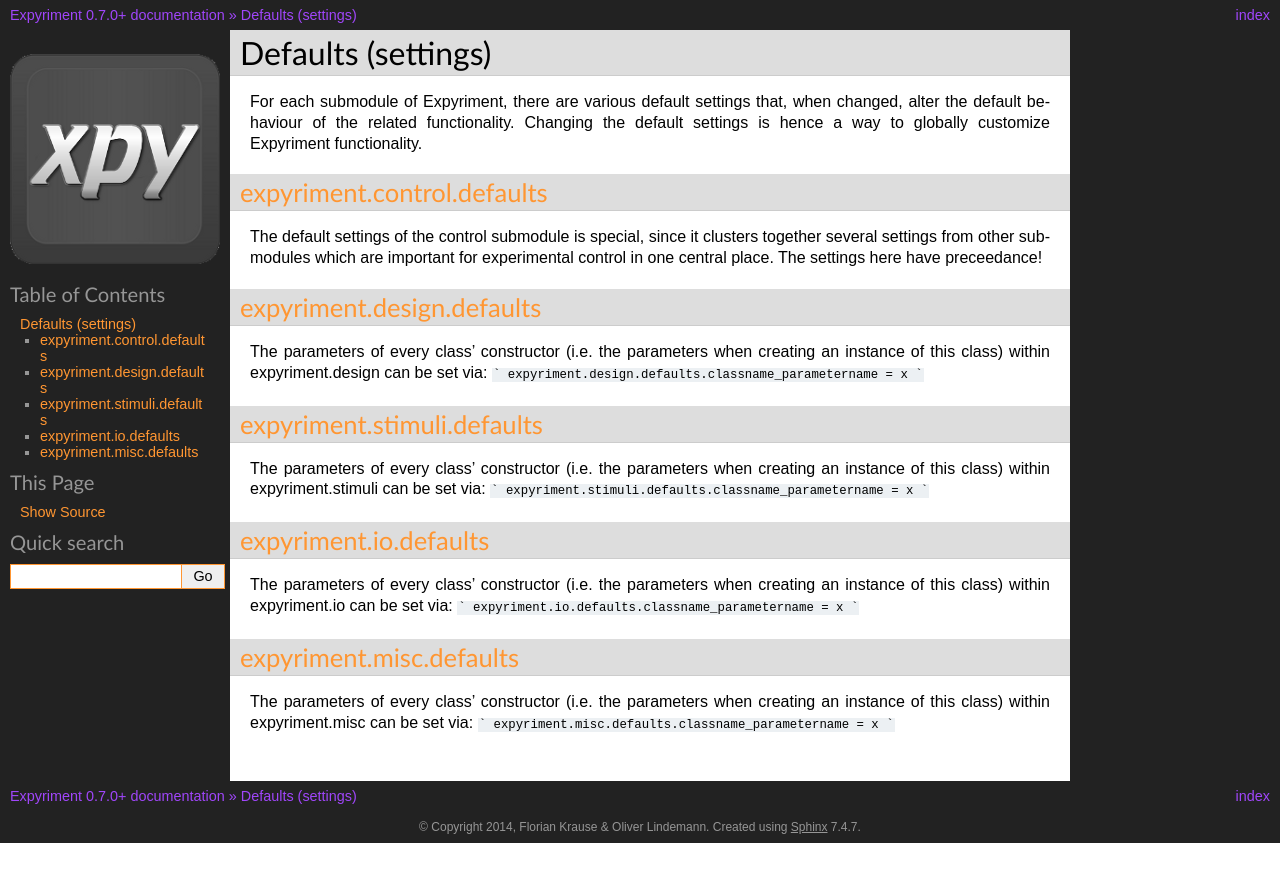
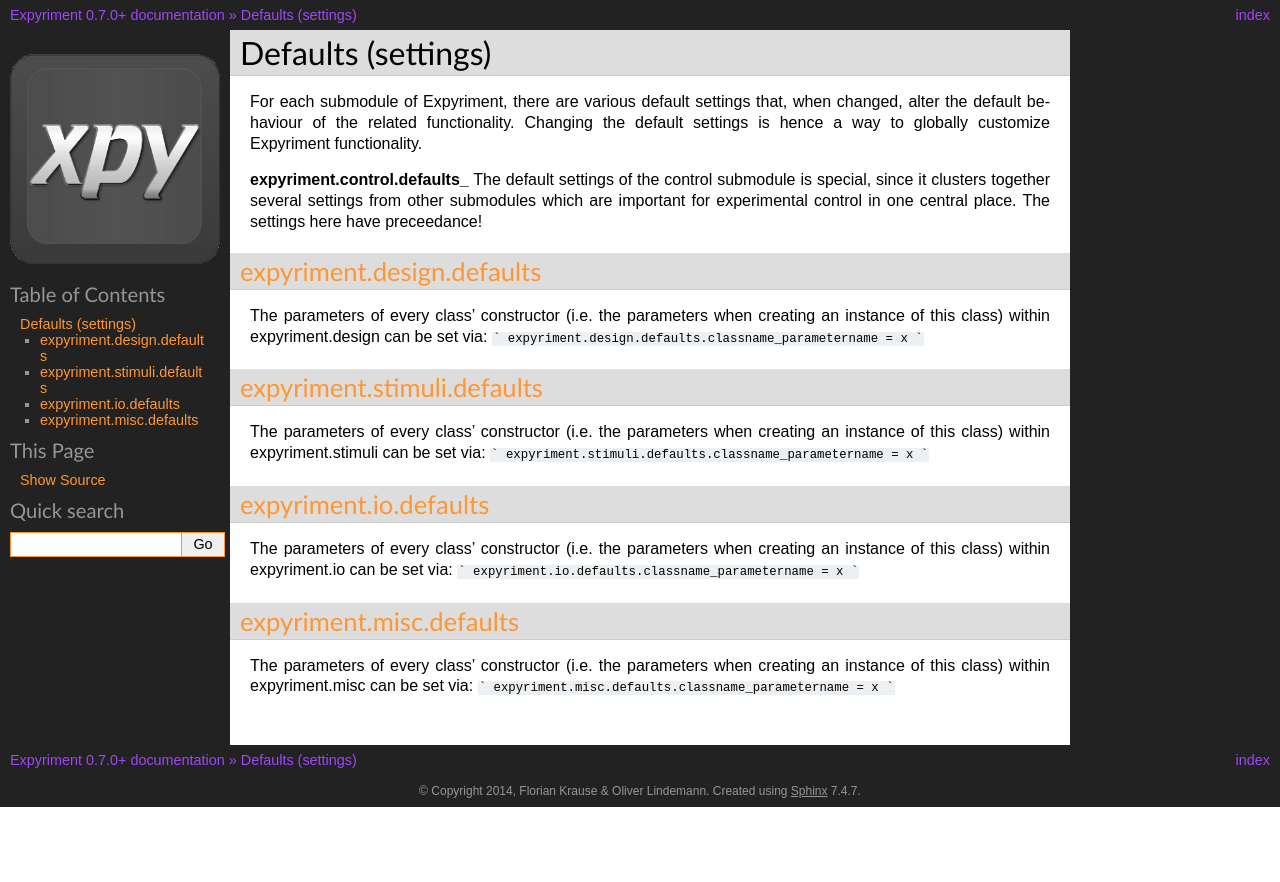
Before and after one commit to expyriment/expyriment, a Sphinx documentation site: the page built from documentation/sphinx/Defaults.rst, in a window 1280 px wide. Shown: the top 882 px of the page. Built offline with Sphinx 7.4.7, drawn with Linux system fonts in a browser that asks for light colours; pages that are not in the unit, such as notebooks, are missing from menus.

Commit message:
Update Defaults.rst

```diff
--- a/documentation/sphinx/Defaults.rst
+++ b/documentation/sphinx/Defaults.rst
@@ -5,8 +5,7 @@
 Changing the default settings is hence a way to globally customize
 Expyriment functionality.
 
-expyriment.control.defaults_
-----------------------------
+**expyriment.control.defaults_**
 The default settings of the control submodule is special, since it clusters
 together several settings from other submodules which are important for
 experimental control in one central place. The settings here have preceedance!
```
